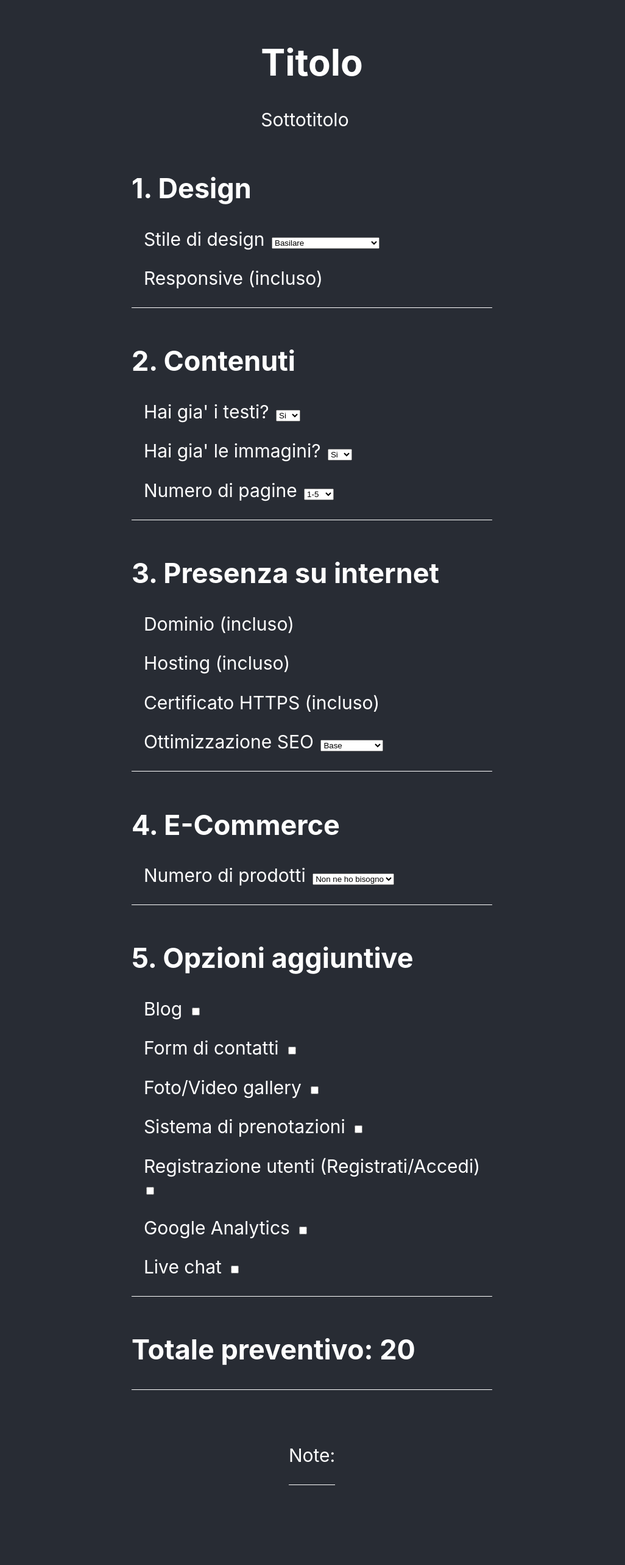
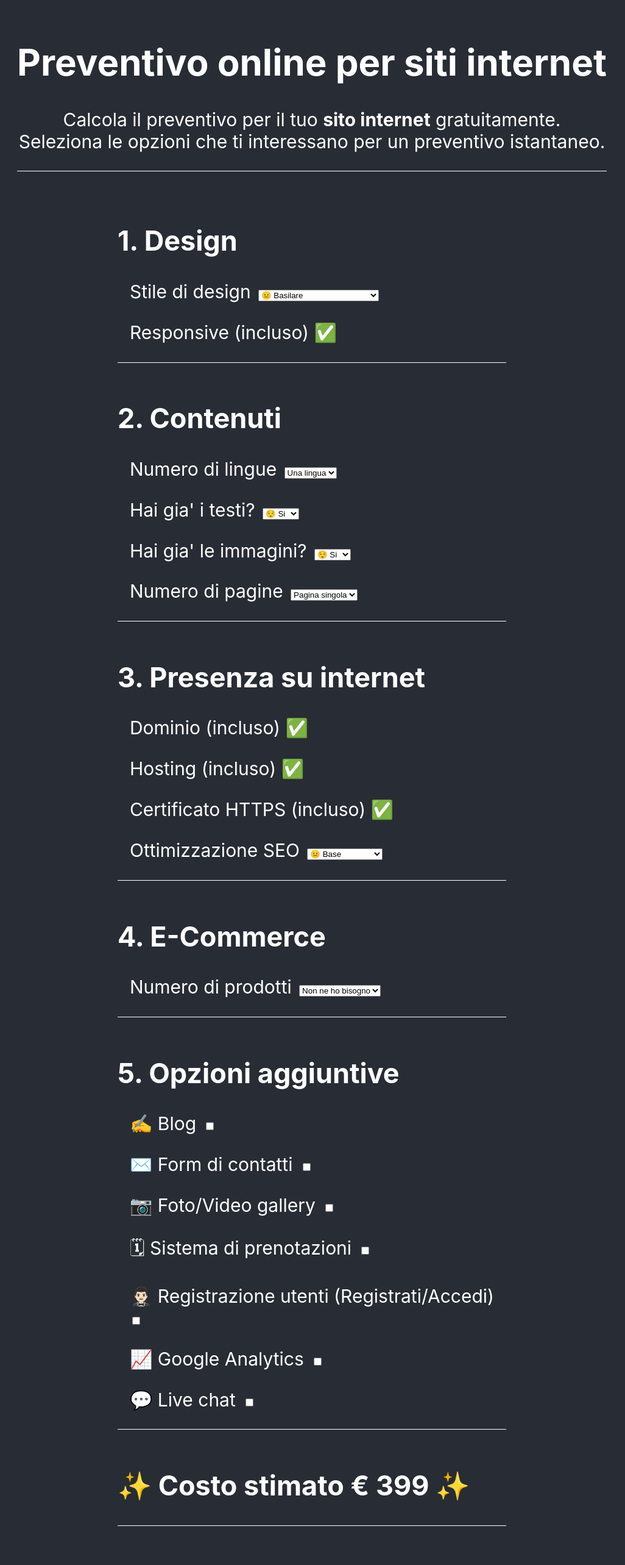
Before and after one commit to Carlo-F/preventivo-online, a React (Create React App) app: page / in a window 1280 px wide. Shown: the top 2566 px of the page at 61% size, without its empty margins (128-1154 px from the left). Built offline with nearby package versions, Linux system fonts and the light colour scheme.

Commit message:
Migliorata grafica

```diff
--- a/src/App.css
+++ b/src/App.css
@@ -1,7 +1,3 @@
-.App {
-
-}
-
 .App-header {
   background-color: #282c34;
   padding: 2%;
@@ -23,6 +19,11 @@
   margin-bottom: 10%;
 }
 
+.Section.title {
+  text-align: center;
+  margin-bottom: 4%;
+}
+
 .List {
   padding-left: 20px;
   list-style: none;
@@ -35,3 +36,9 @@
 label {
   margin-right: 2%;
 }
+
+.Section.cta, .Section.credits, .Notes {
+  font-size: 0.65em;
+  text-align: center;
+  margin-bottom: 4%;
+}
--- a/src/App.js
+++ b/src/App.js
@@ -1,4 +1,5 @@
 import React from 'react';
+import Button from '@material-ui/core/Button';
 import './App.css';
 import Preventivo from './Preventivo';
 
@@ -7,13 +8,19 @@ class App extends React.Component {
       return (
         <div className="App">
           <header className="App-header">
-            <div>
-                <h1>Titolo</h1>
-                <p>Sottotitolo</p>
+            <div className="Section title">
+                <h1>Preventivo online per siti internet</h1>
+                <p>Calcola il preventivo per il tuo <strong>sito internet</strong> gratuitamente.<br></br>Seleziona le opzioni che ti interessano per un preventivo istantaneo.</p>
             </div>
             <Preventivo></Preventivo>
+            <div className="Section cta">
+              <p><Button className="primary" size="large" variant="contained" color="primary" href="mailto:info@carlof.it?subject= Preventivo online">✉️ Contattaci subito</Button><br></br> per confermare il preventivo</p>
+            </div>
             <div className="Section">
-            <p>Note: </p>
+            <p className="Notes">🤓 Note:<br></br>Il preventivo generato e' da considerarsi una stima basata sulle informazioni fornite.<br></br>I costi effettivi potrebbero variare.</p>
+            </div>
+            <div className="Section credits">
+              <p>Strumento di preventivo online gratuito per siti internet sviluppato da <Button className="secondary" href="https://www.carlof.it" color="secondary">Carlo F. Web Solutions</Button></p>
             </div>
           </header>
         </div>
--- a/src/Preventivo.js
+++ b/src/Preventivo.js
@@ -4,10 +4,11 @@ class Preventivo extends React.Component {
     constructor(props) {
       super(props);
       this.state = {
-        stileDesign: 10,
+        stileDesign: 399,
+        numeroLingue: 0,
         testi: 0,
         immagini: 0,
-        numeroPagine: 10,
+        numeroPagine: 0,
         seo: 0,
         prodotti: 0,
         blog: false,
@@ -44,15 +45,15 @@ class Preventivo extends React.Component {
 
       for (let key in this.state) {
         if (key == 'blog' && this.state['blog'] == true) {
-          totale += 20;
+          totale += 80;
         } else if (key == 'formContatti' && this.state['formContatti'] == true) {
-          totale += 20;
+          totale += 40;
         } else if (key == 'gallery' && this.state['gallery'] == true) {
           totale += 20;
         } else if (key == 'prenotazioni' && this.state['prenotazioni'] == true) {
-          totale += 20;
+          totale += 200;
         } else if (key == 'registrazioni' && this.state['registrazioni'] == true) {
-          totale += 20;
+          totale += 500;
         } else if (key == 'analytics' && this.state['analytics'] == true) {
           totale += 20;
         } else if (key == 'chat' && this.state['chat'] == true) {
@@ -71,14 +72,14 @@ class Preventivo extends React.Component {
             <li className="Option">
               <label>Stile di design</label>
               <select name="stileDesign" value={this.state.stileDesign} onChange={this.handleChange}>
-                <option value="10">Basilare</option>
-                <option value="20">Semplice ma attrattivo</option>
-                <option value="30">Professionale</option>
-                <option value="40">Totalmente personalizzato</option>
+                <option value="399">😐 Basilare</option>
+                <option value="499">😏 Semplice ma accattivante</option>
+                <option value="599">😉 Professionale</option>
+                <option value="699">😎 Totalmente personalizzato</option>
               </select>
             </li>
             <li className="Option">
-              <label>Responsive (incluso)</label>
+              <label>Responsive (incluso) ✅</label>
             </li>
             </ul>
           </div>
@@ -86,25 +87,36 @@ class Preventivo extends React.Component {
             <h2>2. Contenuti</h2>
             <ul className="List">
             <li className="Option">
+              <label>Numero di lingue</label>
+              <select name="numeroLingue" value={this.state.numeroLingue} onChange={this.handleChange}>
+                <option value="0">Una lingua</option>
+                <option value="250">2 lingue</option>
+                <option value="350">3 lingue</option>
+                <option value="450">4 lingue</option>
+                <option value="650">5 lingue +</option>
+              </select>
+            </li>
+            <li className="Option">
               <label>Hai gia' i testi?</label>
               <select name="testi" value={this.state.testi} onChange={this.handleChange}>
-                <option value="0">Si</option>
-                <option value="10">No</option>
+                <option value="0">😌 Si</option>
+                <option value="100">🥺 No</option>
               </select>
             </li>
             <li className="Option">
               <label>Hai gia' le immagini?</label>
               <select name="immagini" value={this.state.immagini} onChange={this.handleChange}>
-                <option value="0">Si</option>
-                <option value="10">No</option>
+                <option value="0">😌 Si</option>
+                <option value="100">🥺 No</option>
               </select>
             </li>
             <li className="Option">
               <label>Numero di pagine</label>
               <select name="numeroPagine" value={this.state.numeroPagine} onChange={this.handleChange}>
-                <option value="10">1-5</option>
-                <option value="20">6-10</option>
-                <option value="30">11+</option>
+                <option value="0">Pagina singola</option>
+                <option value="250">2-5</option>
+                <option value="300">6-10</option>
+                <option value="450">11+</option>
               </select>
             </li>
             </ul>
@@ -113,20 +125,20 @@ class Preventivo extends React.Component {
             <h2>3. Presenza su internet</h2>
             <ul className="List">
             <li className="Option">
-              <label>Dominio (incluso)</label>
+              <label>Dominio (incluso) ✅</label>
             </li>
             <li className="Option">
-              <label>Hosting (incluso)</label>
+              <label>Hosting (incluso) ✅</label>
             </li>
             <li className="Option">
-              <label>Certificato HTTPS (incluso)</label>
+              <label>Certificato HTTPS (incluso) ✅</label>
             </li>
             <li className="Option">
               <label>Ottimizzazione SEO</label>
               <select name="seo" value={this.state.seo} onChange={this.handleChange}>
-                <option value="10">Base</option>
-                <option value="20">Ottimizzato</option>
-                <option value="30">Professionale</option>
+                <option value="0">😐 Base</option>
+                <option value="100">😌 Ottimizzato</option>
+                <option value="300">🤩 Professionale</option>
               </select>
             </li>
             </ul>
@@ -138,9 +150,9 @@ class Preventivo extends React.Component {
               <label>Numero di prodotti</label>
               <select name="prodotti" value={this.state.prodotti} onChange={this.handleChange}>
                 <option value="0">Non ne ho bisogno</option>
-                <option value="20">1-10 prodotti</option>
-                <option value="30">11-100 prodotti</option>
-                <option value="40">100 + prodotti</option>
+                <option value="500">🛍 1-10 prodotti</option>
+                <option value="700">🛒 11-100 prodotti</option>
+                <option value="950">🏬 100 + prodotti</option>
               </select>
             </li>
             </ul>
@@ -149,37 +161,37 @@ class Preventivo extends React.Component {
             <h2>5. Opzioni aggiuntive</h2>
             <ul className="List">
               <li className="Option">
-                <label for="blog">Blog</label>
+                <label for="blog">✍️ Blog</label>
                 <input type="checkbox" id="blog" name="blog" onChange={this.handleChange}></input>
               </li>
               <li className="Option">
-                <label for="formContatti">Form di contatti</label>
+                <label for="formContatti">✉️ Form di contatti</label>
                 <input type="checkbox" id="formContatti" name="formContatti" onChange={this.handleChange}></input>
               </li>
               <li className="Option">
-                <label for="gallery">Foto/Video gallery</label>
+                <label for="gallery">📷 Foto/Video gallery</label>
                 <input type="checkbox" id="gallery" name="gallery" onChange={this.handleChange}></input>
               </li>
               <li className="Option">
-                <label for="prenotazioni">Sistema di prenotazioni</label>
+                <label for="prenotazioni">🗓 Sistema di prenotazioni</label>
                 <input type="checkbox" id="prenotazioni" name="prenotazioni" onChange={this.handleChange}></input>
               </li>
               <li className="Option">
-                <label for="registrazioni">Registrazione utenti (Registrati/Accedi)</label>
+                <label for="registrazioni">🤵🏻‍♂️ Registrazione utenti (Registrati/Accedi)</label>
                 <input type="checkbox" id="registrazioni" name="registrazioni" onChange={this.handleChange}></input>
               </li>
               <li className="Option">
-                <label for="analytics">Google Analytics</label>
+                <label for="analytics">📈 Google Analytics</label>
                 <input type="checkbox" id="analytics" name="analytics" onChange={this.handleChange}></input>
               </li>
               <li className="Option">
-                <label for="chat">Live chat</label>
+                <label for="chat">💬 Live chat</label>
                 <input type="checkbox" id="chat" name="chat" onChange={this.handleChange}></input>
               </li>
             </ul>
           </div>
           <div className="Section">
-            <h2>Totale preventivo: {totale}</h2>
+            <h2>✨ Costo stimato € {totale} ✨</h2>
           </div>
         </form>
       )
```
Also changed, not shown: 1 other file (tests, documents, lock files or other folders).
